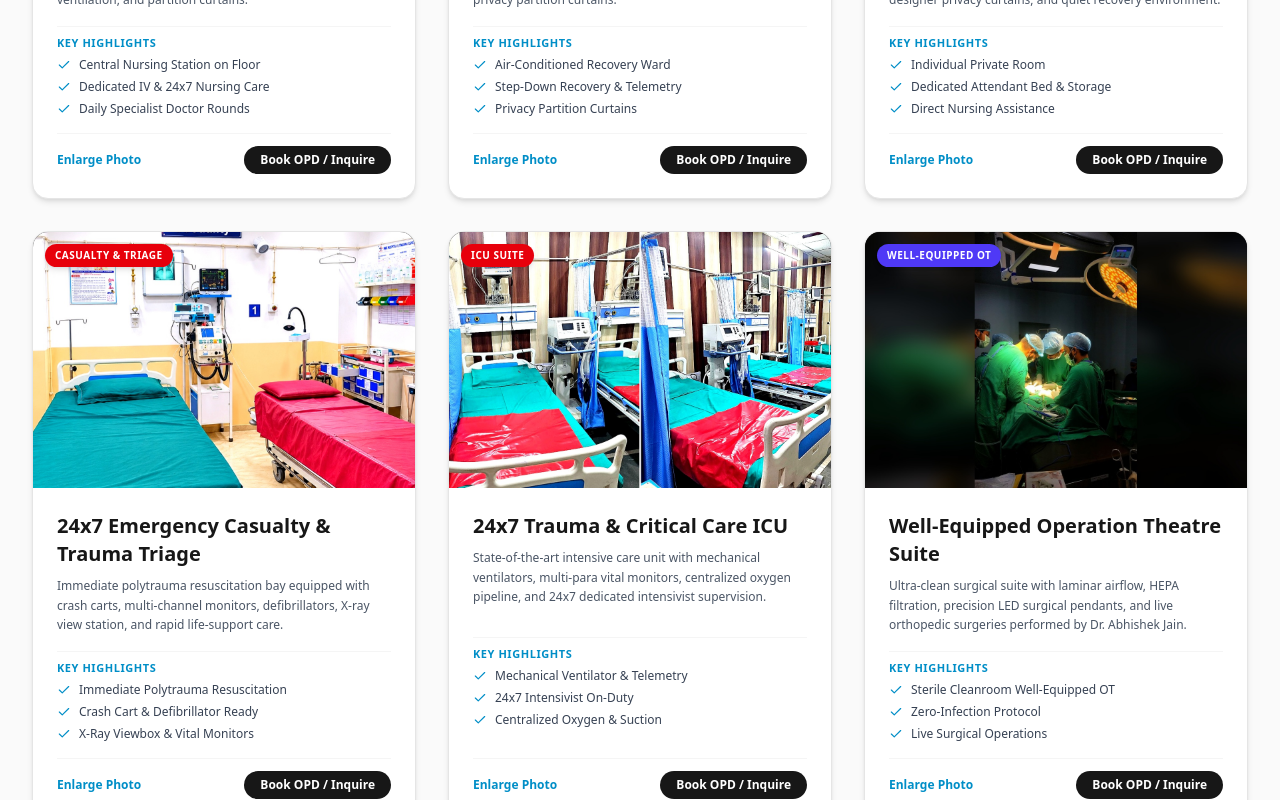
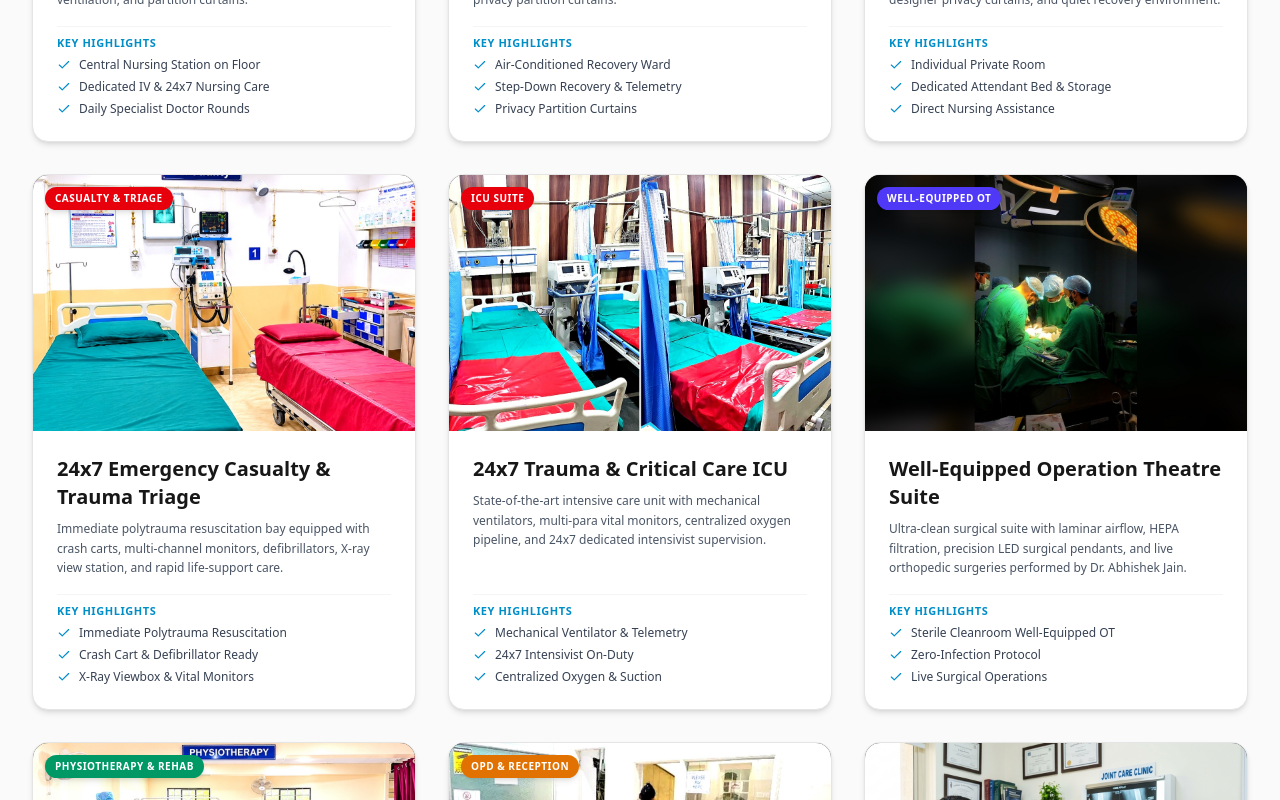
Before and after one commit to Sanatjaiswal/sparkbuild, a Next.js app: page /projects in a window 1280 px wide. Shown: the part 1000-1800 px from the top of the page. Built offline with nearby package versions, Linux system fonts and the light colour scheme.

Commit message:
refactor(facilities): remove enlarge photo and book OPD action row from facility cards

```diff
--- a/src/app/projects/page.tsx
+++ b/src/app/projects/page.tsx
@@ -212,21 +212,6 @@ export default function ProjectsPage() {
                       ))}
                     </div>
                   )}
-
-                  <div className="pt-3 border-t border-neutral-100 flex items-center justify-between">
-                    <button
-                      onClick={() => setLightboxData({ src: project.image, title: project.title })}
-                      className="text-xs font-bold text-[#008ec7] cursor-pointer"
-                    >
-                      Enlarge Photo
-                    </button>
-                    <button
-                      onClick={() => setConsultationOpen(true)}
-                      className="px-4 py-1.5 rounded-full bg-neutral-900 text-white text-xs font-bold hover:bg-[#008EC7] transition-colors cursor-pointer"
-                    >
-                      Book OPD / Inquire
-                    </button>
-                  </div>
                 </div>
               </div>
             ))}
```
